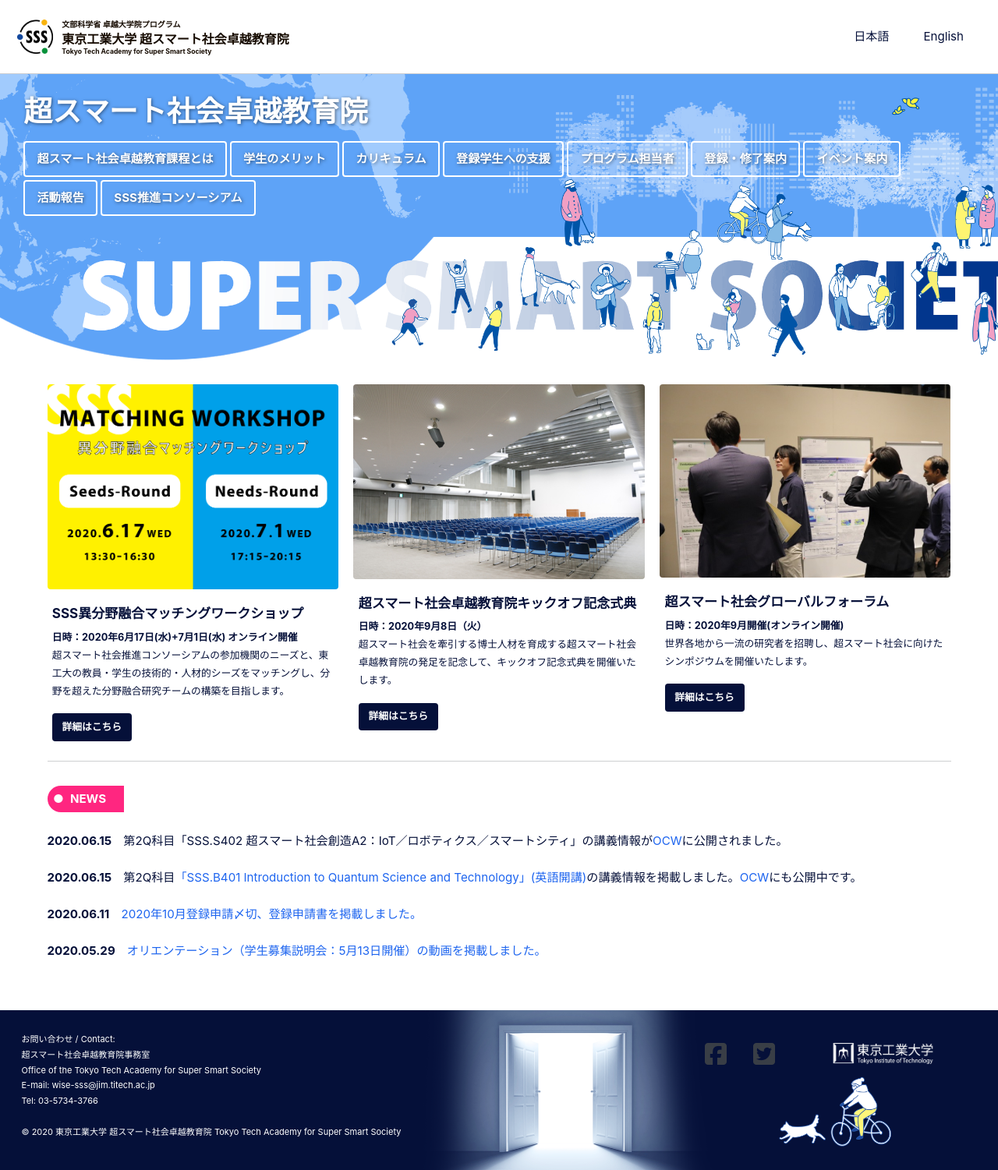
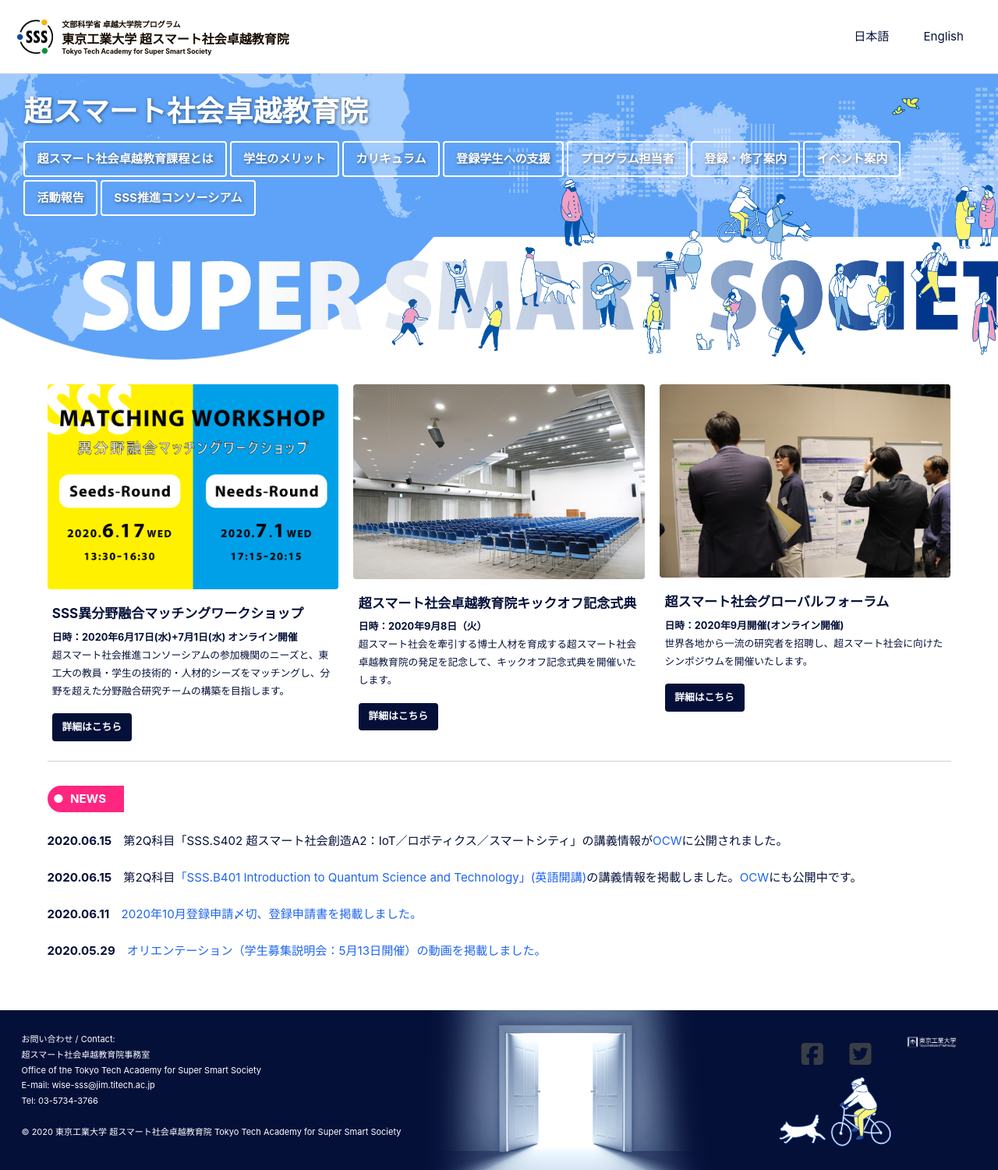
Before and after one commit to fl1d/w0ex.github.io, a Jekyll site: the page built from _pages/home.md, in a window 1280 px wide. Shown: the whole page at 78% size. Built offline with Jekyll 4.4.1, drawn with Linux system fonts in a browser that asks for light colours; cached includes are drawn as plain includes; nearby versions of some CDN libraries.

Commit message:
Update footer.html

```diff
--- a/_includes/footer.html
+++ b/_includes/footer.html
@@ -18,7 +18,7 @@
 
 <div class="page__footer-copyright">
   <table style="border:none;" width="100%">
-      <td style="border:none;" width="70%">
+      <td style="border:none;" width="80%">
         お問い合わせ / Contact:<br>
         超スマート社会卓越教育院事務室<br>
         Office of the Tokyo Tech Academy for Super Smart Society<br>
@@ -37,7 +37,7 @@
                 <i class="fab fa-fw fa-twitter-square">
                 </i>
                </a>
-         <td style="border:none;" width="20%" align="center">
+         <td style="border:none;" width="10%" align="center">
                <a href="https://www.titech.ac.jp/"><img src="/assets/images/logo_titech.png" width="60%" height="60%" />
                   </a>
 </div>
```
